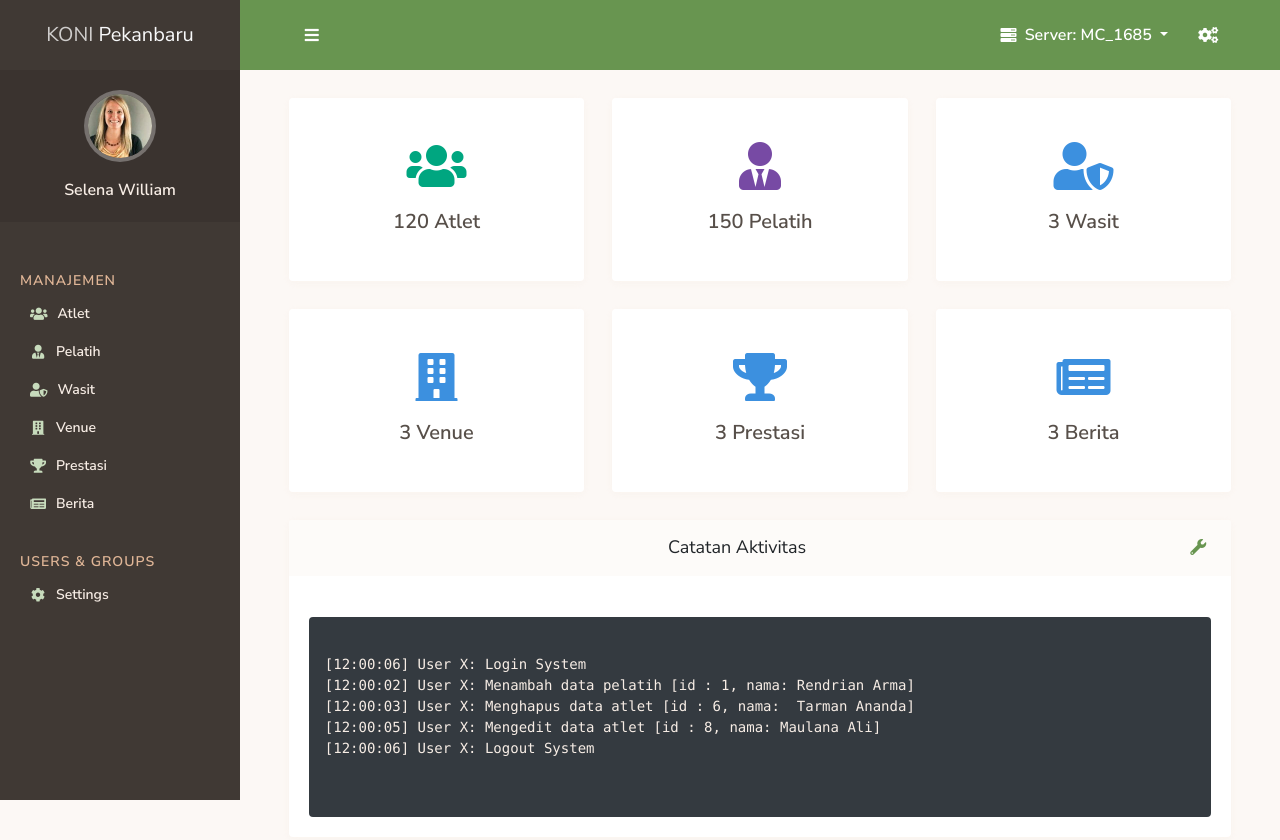
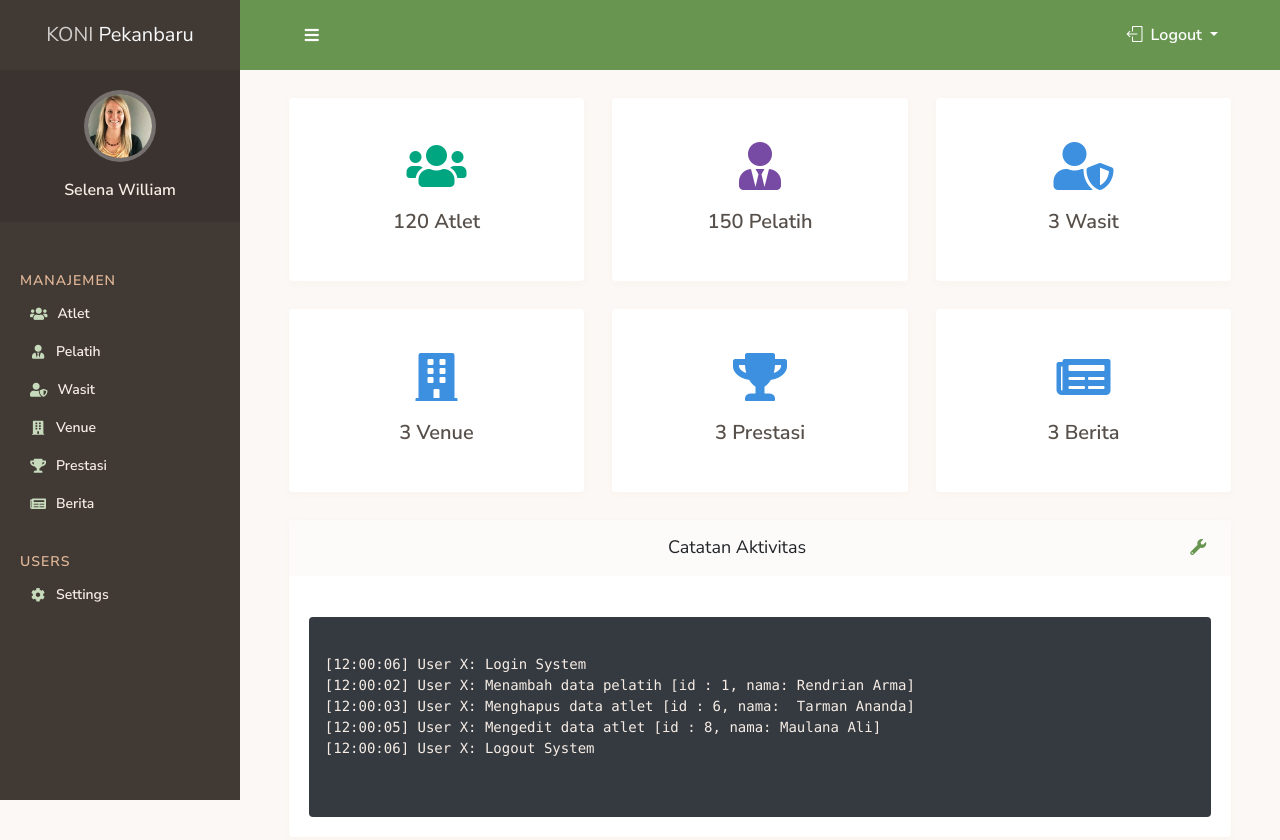
Before and after one commit to RendrianArma/pekanbarukoni, a PHP site: page /admin_dashboard.php in a window 1280 px wide. Shown: the top 840 px of the page. Run offline with PHP 8.4, Linux system fonts and the light colour scheme.

Commit message:
akhir malam 4  okt

```diff
--- a/admin_dashboard.php
+++ b/admin_dashboard.php
@@ -117,7 +117,7 @@
                             <span class="nav-main-link-name">Berita</span>
                         </a>
                     </li>
-                    <li class="nav-main-heading">Users &amp; Groups</li>
+                    <li class="nav-main-heading">Users </li>
                     <li class="nav-main-item">
                         <a class="nav-main-link" href="">
                             <i class="nav-main-link-icon fa fa-cog"></i>
@@ -140,80 +140,12 @@
                 <div>
                     <div class="dropdown d-inline-block">
                         <button type="button" class="btn btn-dual dropdown-toggle" id="page-header-user-dropdown" data-toggle="dropdown" aria-haspopup="true" aria-expanded="false">
-                            <i class="fa fa-server"></i>
-                            <span class="d-none d-sm-inline ml-1">Server: MC_1685</span>
+                            <i class="si si-logout"></i>
+                            <span class="d-none d-sm-inline ml-1">Logout</span>
                         </button>
-                        <div class="dropdown-menu dropdown-menu-right dropdown-menu-lg p-0" aria-labelledby="page-header-user-dropdown">
-                            <div class="rounded-top font-w600 text-center bg-body-dark p-3">
-                                <div class="mb-1">
-                                    <i class="fa fa-users text-black-75 mr-1"></i> 12/16
-                                </div>
-                                <span class="badge badge-success d-inline-block mb-3">
-                                    <i class="fa fa-spinner fa-spin mr-1"></i> Running
-                                </span>
-                                <div class="row gutters-tiny">
-                                    <div class="col-6">
-                                        <button type="button" class="btn btn-sm btn-danger btn-block">
-                                            <i class="fa fa-stop mr-1"></i> Stop
-                                        </button>
-                                    </div>
-                                    <div class="col-6">
-                                        <button type="button" class="btn btn-sm btn-warning btn-block">
-                                            <i class="fa fa-redo mr-1"></i> Restart
-                                        </button>
-                                    </div>
-                                </div>
-                            </div>
-                            <div class="p-2">
-                                <a class="dropdown-item" href="javascript:void(0)">
-                                    <div class="d-flex justify-content-between align-items-center">
-                                        <span class="font-w600">
-                                            Server: MC_2345
-                                        </span>
-                                        <i class="fa fa-fw fa-server ml-1"></i>
-                                    </div>
-                                    <div class="font-size-sm">
-                                        <i class="fa fa-circle text-success mr-1"></i> Friends
-                                    </div>
-                                </a>
-                                <a class="dropdown-item" href="javascript:void(0)">
-                                    <div class="d-flex justify-content-between align-items-center">
-                                        <span class="font-w600">
-                                            Server: MC_0092
-                                        </span>
-                                        <i class="fa fa-fw fa-server ml-1"></i>
-                                    </div>
-                                    <div class="font-size-sm">
-                                        <i class="fa fa-circle text-danger mr-1"></i> Family
-                                    </div>
-                                </a>
-                                <a class="dropdown-item" href="javascript:void(0)">
-                                    <div class="d-flex justify-content-between align-items-center">
-                                        <span class="font-w600">
-                                            Server: MC_5679
-                                        </span>
-                                        <i class="fa fa-fw fa-server ml-1"></i>
-                                    </div>
-                                    <div class="font-size-sm">
-                                        <i class="fa fa-circle text-success mr-1"></i> Personal
-                                    </div>
-                                </a>
-                                <div role="separator" class="dropdown-divider"></div>
-                                <a class="dropdown-item" href="javascript:void(0)">
-                                    <div class="d-flex justify-content-between align-items-center">
-                                        <span class="font-w600">Add New Server</span>
-                                        <i class="fa fa-fw fa-plus text-primary ml-1"></i>
-                                    </div>
-                                    <div class="font-size-sm">
-                                        $10 per month
-                                    </div>
-                                </a>
-                            </div>
-                        </div>
+
                     </div>
-                    <button type="button" class="btn btn-dual" data-toggle="layout" data-action="side_overlay_toggle">
-                        <i class="fa fa-fw fa-cogs"></i>
-                    </button>
+
                 </div>
             </div>
             <div id="page-header-search" class="overlay-header bg-primary">
```
